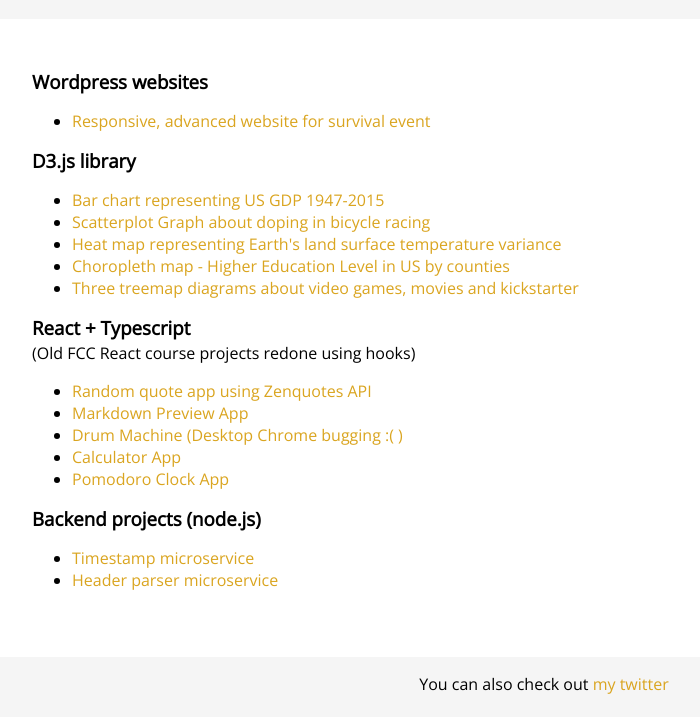
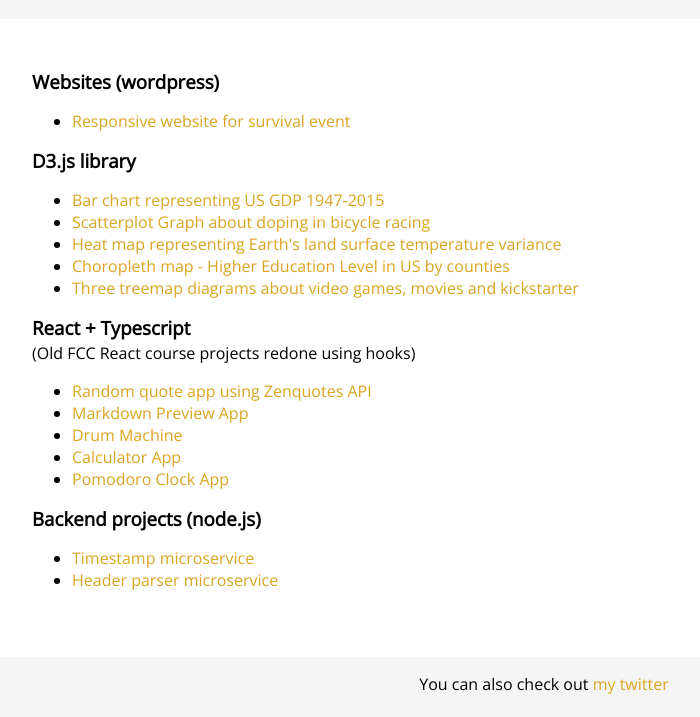
Before and after one commit to wojwozniak/wojwozniak.github.io, a plain HTML site: page index.html in a window 1280 px wide. Shown: the part 83-800 px from the top of the page, without its empty margins (96-796 px from the left). Drawn offline with nearby package versions, Linux system fonts and the light colour scheme.

Commit message:
Fixed 2 links

```diff
--- a/index.html
+++ b/index.html
@@ -10,9 +10,9 @@
     <div id="root">
         <h1 id="title">My work</h1>
         <div id="box">
-            <h3 class="subtitle">Wordpress websites</h3>
+            <h3 class="subtitle">Websites (wordpress)</h3>
             <ul>
-                <li><a href="https://pustynnaburza.dabrowagornicza.zhp.pl/" target="_blank">Responsive, advanced website for survival event</a></li>
+                <li><a href="https://pustynnaburza.dabrowagornicza.zhp.pl/" target="_blank">Responsive website for survival event</a></li>
             </ul>
             <h3 class="subtitle">D3.js library</h3>
             <ul>
@@ -27,14 +27,14 @@
             <ul>
                 <li><a href="https://wojwozniak.github.io/tsx-random-quote/" target="_blank">Random quote app using Zenquotes API</a></li>
                 <li><a href="https://wojwozniak.github.io/tsx-markdown-previewer/" target="_blank">Markdown Preview App</a></li>
-                <li><a href="https://wojwozniak.github.io/tsx-drum-machine/" target="_blank">Drum Machine (Desktop Chrome bugging :( )</a></li>
+                <li><a href="https://wojwozniak.github.io/tsx-drum-machine/" target="_blank">Drum Machine</a></li>
                 <li><a href="https://wojwozniak.github.io/tsx-calculator" target="_blank">Calculator App</a></li>
                 <li><a href="https://wojwozniak.github.io/tsx-pomodoro-clock" target="_blank">Pomodoro Clock App</a></li>
             </ul>
             <h3 class="subtitle">Backend projects (node.js)</h3>
             <ul>
-                <li><a href="nodejs-project-timestamp.pulchnymamut.repl.co/" target="_blank">Timestamp microservice</a></li>
-                <li><a href="boilerplate-project-headerparser.pulchnymamut.repl.co/" target="_blank">Header parser microservice</a></li>
+                <li><a href="https://nodejs-project-timestamp.pulchnymamut.repl.co/" target="_blank">Timestamp microservice</a></li>
+                <li><a href="https://boilerplate-project-headerparser.pulchnymamut.repl.co/" target="_blank">Header parser microservice</a></li>
             </ul>
         </div>
         <p id="subtitle">You can also check out <a href="https://twitter.com/woj_wozniak" target="_blank">my twitter</a></p>
```
